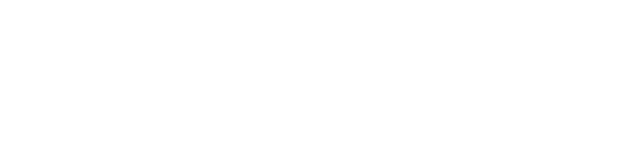
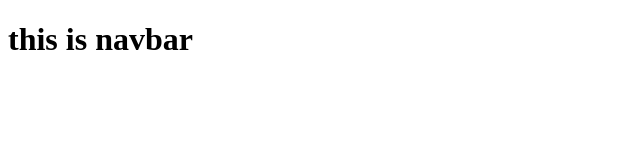
Before and after one commit to arifronyahmed/project-git-j2, a plain HTML site: page index.html in a window 1280 px wide. Shown: the whole page, without its empty margins (0-640 px from the left). Drawn offline with Linux system fonts and the light colour scheme.

Commit message:
changes to master

```diff
--- a/index.html
+++ b/index.html
@@ -8,6 +8,7 @@
     <link rel="stylesheet" href="style.css" />
   </head>
   <body>
+    <h1>this is navbar</h1>
     <script src="script.js"></script>
   </body>
 </html>
```
